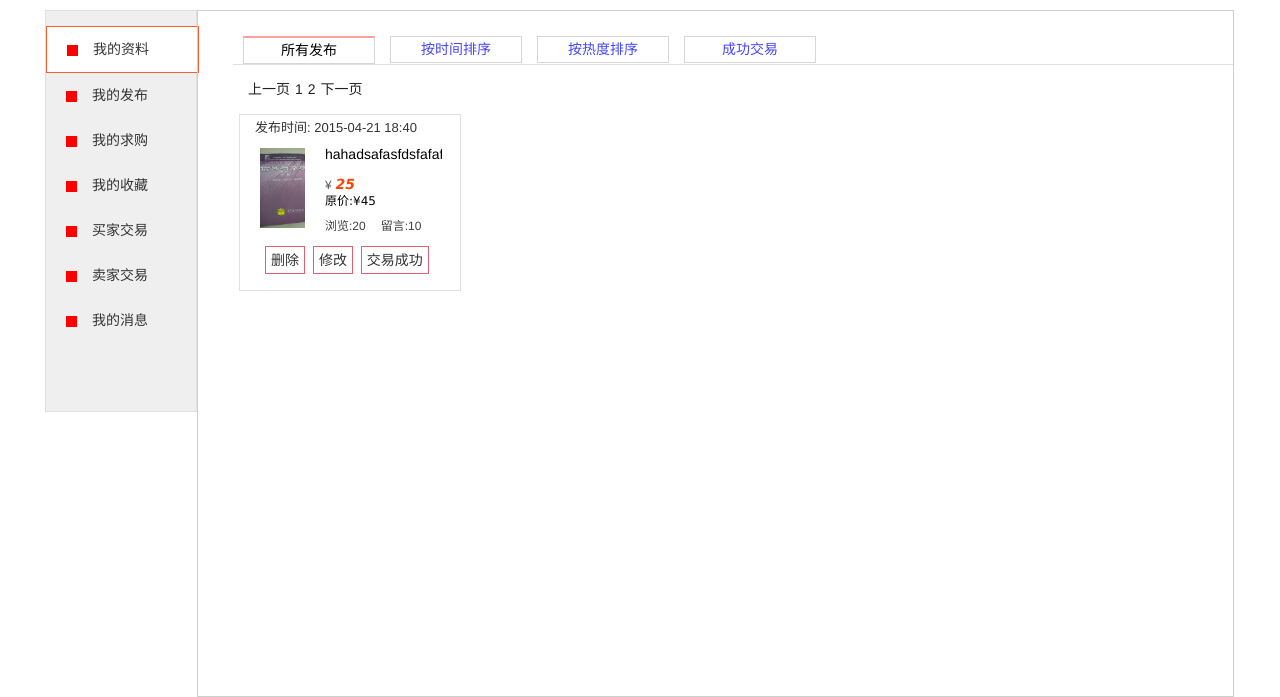
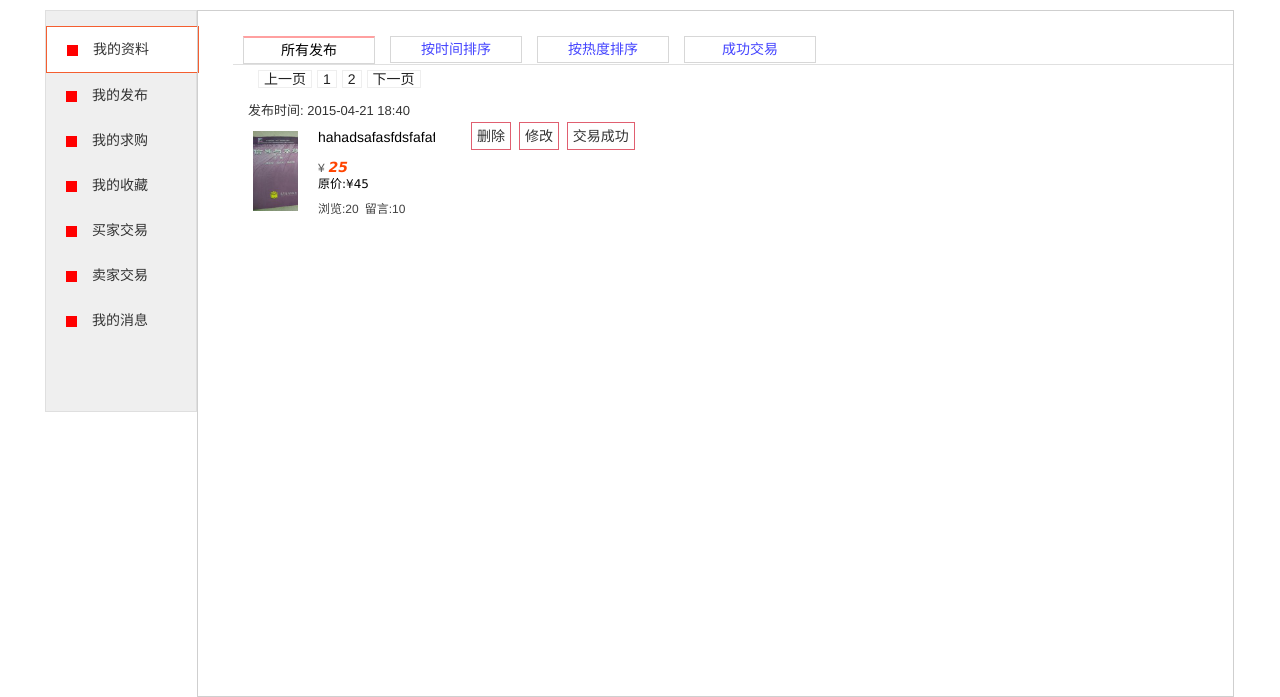
Before and after one commit to dandanJing/tiaozy, a Django app: page /open-my-center/ in a window 1280 px wide. Shown: the part 108-805 px from the top of the page. Run offline with Django 3.2, Linux system fonts and the light colour scheme; a user stored in the database is signed in; data that the repository does not hold is empty; grey boxes are pictures that could not be loaded.

Commit message:
修改点击我的发布的换页功能

```diff
--- a/application/config/globals.py
+++ b/application/config/globals.py
@@ -3,6 +3,9 @@
 
 # 每页留言数
 MESSAGES_PER_PAGE 	=  8
+
+#我的发布每页物品数
+ITEMS_PER_PAGE_FOR_MYCENTER = 12
 
 # OSS API
 OSS_HOST            =  'oss-cn-beijing.aliyuncs.com'
--- a/application/html_files/static/scripts/my_center.js
+++ b/application/html_files/static/scripts/my_center.js
@@ -1,3 +1,5 @@
+var myPostPage = 1;
+var myPostType = 1;
 $(document).ready(function(){
     var style = $("#selctType").html();
     tapLeftMenu(style,$(".left-menu ul").children().eq(style-1));
@@ -29,19 +31,51 @@ function tapLeftMenu(data,ths){
         htmlInner += "<ul><li class=\"active\" onclick=\"selectMyPost(1,this)\">所有发布</li>";
         htmlInner += "<li onclick=\"selectMyPost(2,this)\">按时间排序</li>";
         htmlInner += "<li onclick=\"selectMyPost(3,this)\">按热度排序</li>";
-        htmlInner += "<li onclick=\"selectMyPost(4,this)\">成功交易</li>";
-        htmlInner += "</ul></div><div class=\"nav-detail\">";
-        htmlInner += "<ul><li>上一页</li><li>1</li><li>2</li><li>下一页</li></ul></div></div>";
-        htmlInner += "<div class=\"post-content\" id=\"post-content\">";
+        htmlInner += "<li onclick=\"selectMyPost(4,this)\">成功交易</li></ul></div></div>";
+        htmlInner += "<div class=\"post-content\" id=\"post-content\"></div>";
         $("#right-body-cont").html(htmlInner);
-        selectMyPost(1,"")
+        myPostPage = 1;
+        selectMyPost(1,"");
     }
 }
 
+function changePostPage(data,ths){
+    if($(ths).hasClass("active")){
+        return;
+    }
+
+    var pagesnum = $(ths).siblings().length-1;
+    if(data==-2 && myPostPage>1){
+        myPostPage-=1;
+    }else if(data==-1 && myPostPage < pagesnum){
+        myPostPage+=1;
+    }else if(data>=1){
+        myPostPage = data;
+    }else{
+        return;
+    }
+    selectMyPost(myPostType,"");
+}
+
 function showMyPosts(data){
-    var htmlInner="<ul>";
-    for(var i=0; i< data.length;i++){
-        var item = data[i];
+    var result = data['result'];
+    var pages = data['Pagenum'];
+    var htmlInner = "";
+    if(pages.length > 1){
+        htmlInner += "<div class=\"nav-detail\"><ul><li onclick=\"changePostPage(-2,this)\">上一页</li>";
+        for(var i =0; i <pages.length; i++){
+            if(myPostPage == pages[i]){
+                htmlInner += "<li class=\"active\" onclick=\"changePostPage("+pages[i]+",this)\">"+pages[i]+"</li>";
+            }else{
+                htmlInner += "<li onclick=\"changePostPage("+pages[i]+",this)\">"+pages[i]+"</li>";
+            }
+        }
+        htmlInner +="<li onclick=\"changePostPage(-1,this)\">下一页</li></ul></div>";
+    }
+    //
+    htmlInner +="<ul class=\"posts-ul\">";
+    for(var i=0; i< result.length;i++){
+        var item = result[i];
         htmlInner +="<li><div class=\"item-time\">"+item["PostTime"]+"</div>";
         htmlInner +="<div class=\"item-pic\"><a target=\"_blank\" href=\"/show_item_detail?id=\""+item["ItemId"]+"\">";
         htmlInner +="<img class=\"J_ItemPic\" src=\""+item["ImageUrl"]+"\"></a></div>";
@@ -144,9 +178,13 @@ function selectMyPost(data,ths){
     if($(ths).hasClass("active")){
         return;
     }
+    if(ths!=""){
+        myPostPage = 1;
+    }
     $(ths).siblings().removeClass("active");
     $(ths).toggleClass("active");
     var typeStr = "all";
+    myPostType = data;
     switch(data){
         case 1:typeStr = "all";break;
         case 2:typeStr = "time";break;
@@ -159,6 +197,7 @@ function selectMyPost(data,ths){
     　　url : '/get-my-posts-by-type',
     　　data : JSON.stringify({
         "type":typeStr,
+        "getPage":myPostPage,
         }),
        dataType:"json",
     　　type : "POST",
--- a/application/html_files/static/styles/my_center.css
+++ b/application/html_files/static/styles/my_center.css
@@ -457,19 +457,6 @@ a:hover{
     float: left;
 }
 
-.nav-detail ul{
-    float: left;
-    padding-top: 15px;
-    padding-left: 15px;
-}
-
-.nav-detail li{
-    display: inline;
-    color: #222;
-    margin-right: 5px;
-    line-height: 18px;
-}
-
 .post-title-nav .active{
     color: #000;
     font-weight: 550;
@@ -483,7 +470,7 @@ a:hover{
     padding-top: 10px;
 }
 
-.post-content li{
+.posts-ul li{
     width: 220px;
     height: 170px;
     float: left;
@@ -517,7 +504,7 @@ a:hover{
 }
 
 .item-info{
-    width: 117px;
+    width: 128px;
     height: 95px;
     float: left;
     margin-top: 12px;
@@ -573,7 +560,7 @@ a:hover{
     float: left;
     font-size: 12px;
     display: inline;
-    padding-right: 15px;
+    padding-right: 6px;
     color: #404040;
 }
 
@@ -591,3 +578,28 @@ a:hover{
     border: 1px solid #e05f70;
     margin-right: 4px;
 }
+
+.nav-detail{
+    width: 100%;
+    float: left;
+    padding: 5px 10px;
+}
+
+.nav-detail ul{
+    float: left;
+    padding-left: 15px;
+}
+
+.nav-detail li{
+    display: inline;
+    color: #222;
+    padding: 0 5px;
+    margin-right: 5px;
+    line-height: 18px;
+    border: 1px solid #eee;
+}
+
+.nav-detail .active{
+   border: 1px solid #e04060;
+   color: #e04060;
+}
--- a/application/ssl_users/views.py
+++ b/application/ssl_users/views.py
@@ -183,7 +183,6 @@ def openMyCenter(request):
         login_user = request.user.username
         if request.GET.get('type'):
             temp = request.GET.get('type')
-        print temp
     except Exception as e:
         logger.debug('openMyCenter: %s' % e)
 
```
Also changed, not shown: application/display_items/views.py (+16 -7 lines), 4 other files.
